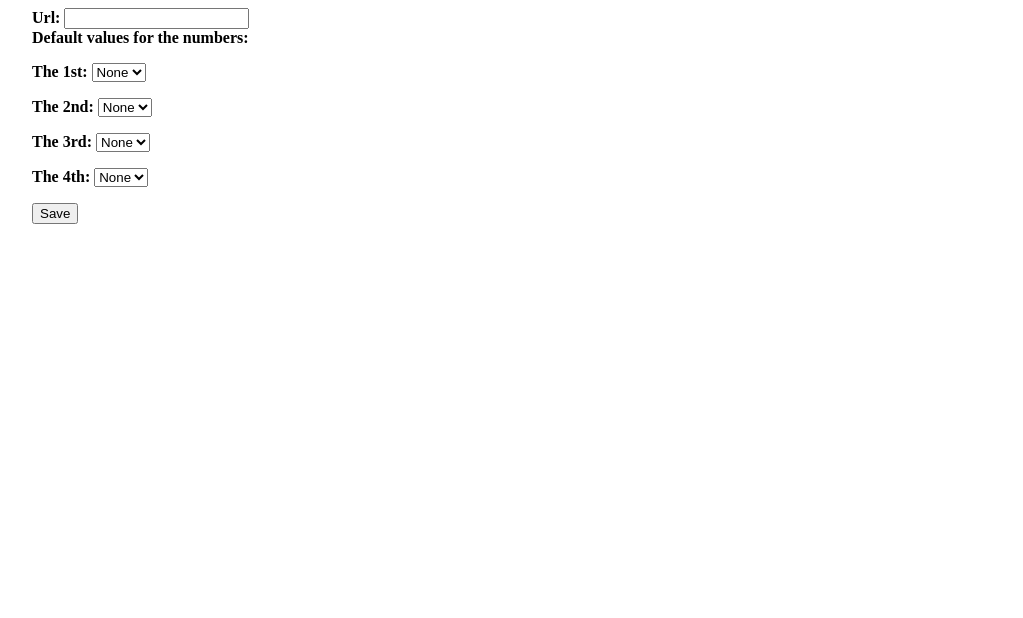
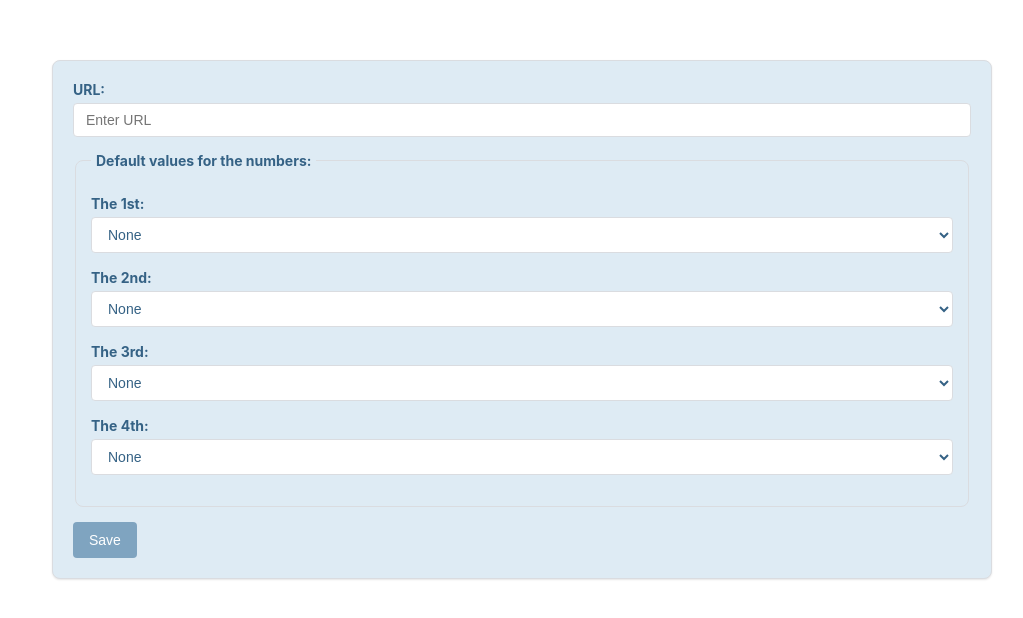
Before and after one commit to denisyuretsky/ManualUrlFinisher, a browser extension: page src/options/options.html in a window 1280 px wide. Shown: the whole page, without its empty margins (118-1141 px from the left). Drawn offline with Linux system fonts and the light colour scheme; files whose address does not match are found by name.

Commit message:
Updated options

```diff
--- a/src/options/options.css
+++ b/src/options/options.css
@@ -1,11 +1,92 @@
+:root {
+    --color-bg-light: #deebf4;   /* Base light background color for cells */
+    --color-bg-hover: #b0cade;   /* Background color on hover */
+    --color-bg-selected: #ffd6c6;/* Background color for selected item */
+    --color-bg-popup: #7fa4c0;   /* Popup background color */
+    --color-text: #356285;       /* Default text color */
+  }
+
+/* Общие стили и сброс */
+* {
+    box-sizing: border-box;
+}
 
 html,
 body {
-    height: 100%;
+    margin: 0;
+    padding: 0;
+    font-family: -apple-system, BlinkMacSystemFont, "Segoe UI", Roboto, Helvetica, Arial, sans-serif;
+    background-color: #fff;
+    color: var(--color-text);
 }
 
-.content {
+/* Контейнер для контента */
+main.content {
     max-width: 980px;
     width: 90%;
-    margin: 0 auto;
+    margin: 40px auto;
+    padding: 20px;
 }
+
+/* Стилизация формы */
+form {
+    background-color: var(--color-bg-light);
+    border: 1px solid #dadce0;
+    border-radius: 8px;
+    padding: 20px;
+    box-shadow: 0 1px 2px rgba(0, 0, 0, 0.1);
+}
+
+/* Стили для элементов формы */
+form>div,
+fieldset {
+    margin-bottom: 15px;
+}
+
+label {
+    display: block;
+    font-size: 14px;
+    margin-bottom: 5px;
+}
+
+/* Стилизация полей ввода и селектов */
+input[type="text"],
+select {
+    display: block;
+    width: 100%;
+    padding: 8px 12px;
+    font-size: 14px;
+    border: 1px solid #dadce0;
+    border-radius: 4px;
+    background-color: #fff;
+    color: var(--color-text);
+}
+
+/* Стилизация кнопки */
+button {
+    background-color: var(--color-bg-popup);
+    border: none;
+    border-radius: 4px;
+    color: #fff;
+    padding: 10px 16px;
+    font-size: 14px;
+    cursor: pointer;
+    transition: background-color 0.2s ease;
+}
+
+button:hover {
+    background-color: var(--color-bg-hover);
+}
+
+/* Стилизация fieldset и legend */
+fieldset {
+    border: 1px solid #dadce0;
+    border-radius: 8px;
+    padding: 10px 15px 15px;
+}
+
+legend {
+    font-size: 14px;
+    font-weight: bold;
+    padding: 0 5px;
+}
--- a/src/options/options.html
+++ b/src/options/options.html
@@ -8,15 +8,16 @@
 </head>
 
 <body>
-    <div class="content">
+    <main class="content">
+        <form id="muf-form">
             <div>
-            <b>Url:</b>
-            <input id="muf-url" type="text" />
+                <label for="muf-url"><strong>URL:</strong></label>
+                <input id="muf-url" type="text" placeholder="Enter URL">
             </div>
-        <div class="number-settings">
-            <b>Default values for the numbers:</b>
+            <fieldset class="number-settings">
+                <legend><strong>Default values for the numbers:</strong></legend>
                 <p>
-                <label id="muf-number-0-label" for="muf-number-0"><b>The 1st:</b></label>
+                    <label for="muf-number-0"><strong>The 1st:</strong></label>
                     <select id="muf-number-0">
                         <option value="-1">None</option>
                         <option value="0">0</option>
@@ -32,7 +33,7 @@
                     </select>
                 </p>
                 <p>
-                <label id="muf-number-1-label" for="muf-number-1"><b>The 2nd:</b></label>
+                    <label for="muf-number-1"><strong>The 2nd:</strong></label>
                     <select id="muf-number-1">
                         <option value="-1">None</option>
                         <option value="0">0</option>
@@ -48,7 +49,7 @@
                     </select>
                 </p>
                 <p>
-                <label id="muf-number-2-label" for="muf-number-2"><b>The 3rd:</b></label>
+                    <label for="muf-number-2"><strong>The 3rd:</strong></label>
                     <select id="muf-number-2">
                         <option value="-1">None</option>
                         <option value="0">0</option>
@@ -64,7 +65,7 @@
                     </select>
                 </p>
                 <p>
-                <label id="muf-number-3-label" for="muf-number-3"><b>The 4th:</b></label>
+                    <label for="muf-number-3"><strong>The 4th:</strong></label>
                     <select id="muf-number-3">
                         <option value="-1">None</option>
                         <option value="0">0</option>
@@ -79,10 +80,11 @@
                         <option value="9">9</option>
                     </select>
                 </p>
-        </div>
+            </fieldset>
             <div id="muf-status"></div>
-        <button id="muf-save">Save</button>
-    </div>
+            <button type="submit">Save</button>
+        </form>
+    </main>
     <script type="module" src="bundle.js"></script>
 </body>
 
--- a/src/options/options.ts
+++ b/src/options/options.ts
@@ -4,19 +4,21 @@ import { ROWS_COUNT, DEFAULT_NUMBER } from "../shared/constants";
 import { loadStorageData, saveStorageData } from "../shared/storage";
 import { StorageData, OptionNumber } from "../shared/types";
 
-const saveOptions = () => {
+const handleSubmit = (event: SubmitEvent) => {
+  event.preventDefault();
   let numbers: OptionNumber[] = [];
 
   for (var i = 0; i < ROWS_COUNT; i++) {
     let selectElement = document.getElementById(`muf-number-${i}`) as HTMLSelectElement
-    let parsedNumber: number = Number(selectElement.value) || DEFAULT_NUMBER
+    const value = Number(selectElement.value);
+    const parsedNumber: number = isNaN(value) ? DEFAULT_NUMBER : value;
     numbers.push(parsedNumber as OptionNumber);
   }
 
   let textElement = document.getElementById("muf-url") as HTMLInputElement
   let url: string = textElement.value.trim();
 
-  saveStorageData( {
+  saveStorageData({
     contentUrl: url,
     numbers: numbers,
   }).then(() => {
@@ -42,6 +44,6 @@ const initialize = () => {
 
 document.addEventListener("DOMContentLoaded", () => {
   initialize();
-  let buttonElement = document.getElementById("muf-save") as HTMLButtonElement
-  buttonElement.addEventListener("click", saveOptions);
+  let formElement = document.getElementById('muf-form') as HTMLFormElement
+  formElement.addEventListener('submit', handleSubmit);
 });
--- a/webpack.config.js
+++ b/webpack.config.js
@@ -71,7 +71,7 @@ module.exports = {
                 minimizerOptions: {
                     collapseWhitespace: true, // Collapse unnecessary white spaces in HTML
                     removeComments: true, // Remove HTML comments
-                    removeRedundantAttributes: true, // Remove attributes when value matches default
+                    removeRedundantAttributes: false, // Remove attributes when value matches default
                     removeScriptTypeAttributes: true, // Remove type="text/javascript" from script tags
                     removeStyleLinkTypeAttributes: true, // Remove type="text/css" from style and link tags
                     minifyJS: true, // Minify inline JavaScript within HTML
```
Also changed, not shown: dist/options/bundle.js, dist/options/options.css, dist/options/options.html, 1 other file. Lines whose indentation alone changed are shown as unchanged.
